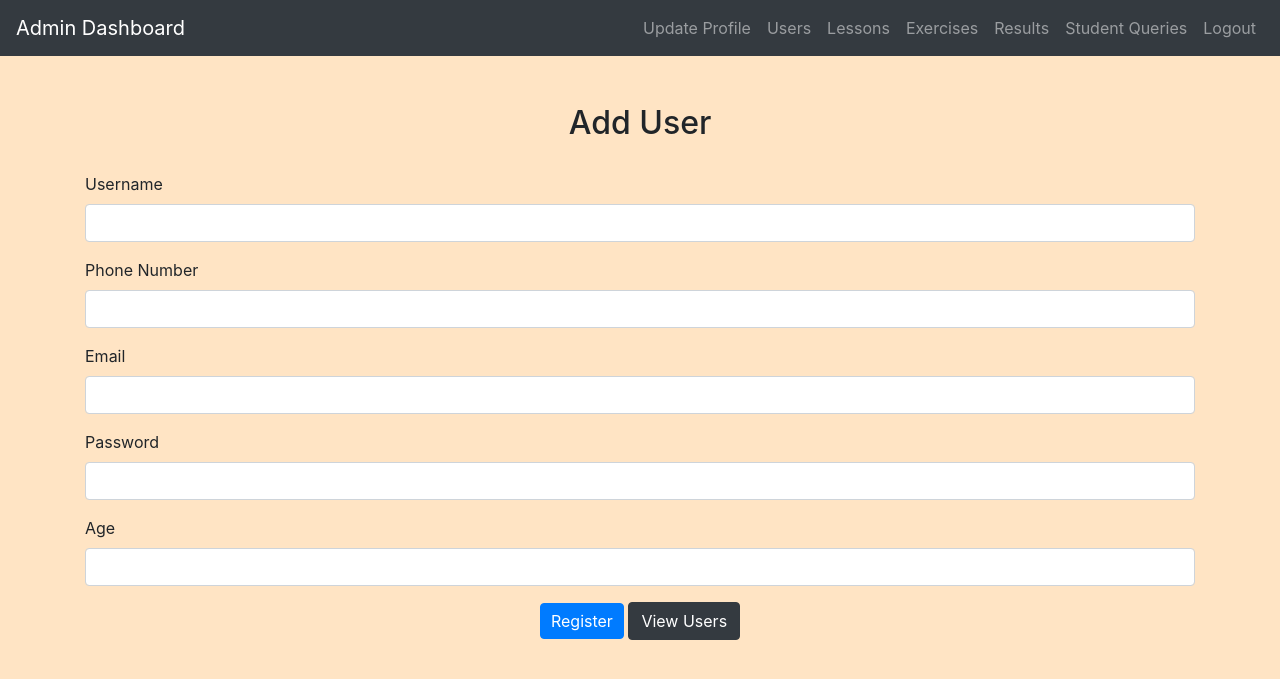
After one commit to nasirabbas827/learnonline, a PHP site: page /admin/add_user.php in a window 1280 px wide. The commit adds this page. Shown: the top 679 px of the page. Run offline with PHP 8.4, Linux system fonts and the light colour scheme; a user stored in the database is signed in; some libraries are stand-ins or nearby versions.

Commit message:
Final Code update after prototype and final try

```diff
--- /dev/null
+++ b/admin/add_user.php
@@ -0,0 +1,161 @@
+<?php
+session_start();
+include('config.php');
+
+// Check if the user is logged in as an admin
+if (!isset($_SESSION["usertype"]) || $_SESSION["usertype"] !== "admin") {
+    header("Location: admin_login.php");
+    exit;
+}
+
+// define variables and initialize with empty values
+$username = $password = $email = $phone = $age = "";
+$username_err = $password_err = $email_err = $phone_err = $age_err = "";
+
+// check if form is submitted
+if ($_SERVER["REQUEST_METHOD"] == "POST") {
+
+    // validate username
+    if (empty(trim($_POST["username"]))) {
+        $username_err = "Please enter a username.";
+    } else {
+        // check if username already exists in database
+        $sql = "SELECT id FROM users WHERE username = ?";
+        $stmt = mysqli_prepare($conn, $sql);
+        mysqli_stmt_bind_param($stmt, "s", $param_username);
+        $param_username = trim($_POST["username"]);
+        mysqli_stmt_execute($stmt);
+        mysqli_stmt_store_result($stmt);
+        if (mysqli_stmt_num_rows($stmt) == 1) {
+            $username_err = "This username is already taken.";
+        } else {
+            $username = trim($_POST["username"]);
+        }
+    }
+
+    // validate password
+    if (empty(trim($_POST["password"]))) {
+        $password_err = "Please enter a password.";
+    } else {
+        $password = trim($_POST["password"]);
+    }
+
+    // validate email
+    if (empty(trim($_POST["email"]))) {
+        $email_err = "Please enter an email address.";
+    } else {
+        $email = trim($_POST["email"]);
+        // check if email already exists in database
+        $sql = "SELECT id FROM users WHERE email = ?";
+        $stmt = mysqli_prepare($conn, $sql);
+        mysqli_stmt_bind_param($stmt, "s", $param_email);
+        $param_email = $email;
+        mysqli_stmt_execute($stmt);
+        mysqli_stmt_store_result($stmt);
+        if (mysqli_stmt_num_rows($stmt) == 1) {
+            $email_err = "This email address is already taken.";
+        }
+    }
+
+    // validate phone number
+    if (empty(trim($_POST["phone"]))) {
+        $phone_err = "Please enter a phone number.";
+    } else {
+        $phone = trim($_POST["phone"]);
+        // check if phone number already exists in database
+        $sql = "SELECT id FROM users WHERE phone = ?";
+        $stmt = mysqli_prepare($conn, $sql);
+        mysqli_stmt_bind_param($stmt, "s", $param_phone);
+        $param_phone = $phone;
+        mysqli_stmt_execute($stmt);
+        mysqli_stmt_store_result($stmt);
+        if (mysqli_stmt_num_rows($stmt) == 1) {
+            $phone_err = "This phone number is already taken.";
+        }
+    }
+
+    // validate age
+    if (empty(trim($_POST["age"]))) {
+        $age_err = "Please enter your age.";
+    } elseif (!is_numeric($_POST["age"])) {
+        $age_err = "Age must be a number.";
+    } else {
+        $age = trim($_POST["age"]);
+        if ($age < 18) {
+            $age_err = "You must be at least 18 years old to register.";
+        }
+    }
+
+    // if no errors, insert user into database
+    if (empty($username_err) && empty($password_err) && empty($email_err) && empty($phone_err) && empty($age_err)) {
+        $sql = "INSERT INTO users (username, password, email, phone, age) VALUES (?, ?, ?, ?, ?)";
+        $stmt = mysqli_prepare($conn, $sql);
+        mysqli_stmt_bind_param($stmt, "ssssi", $param_username, $param_password, $param_email, $param_phone, $param_age);
+        $param_username = $username;
+        $param_password = password_hash($password, PASSWORD_DEFAULT);
+        $param_email = $email;
+        $param_phone = $phone;
+        $param_age = $age;
+        mysqli_stmt_execute($stmt);
+        mysqli_stmt_close($stmt);
+        mysqli_close($conn);
+        echo '<div class="alert alert-success" role="alert">User registered successfully.</div>';
+    }
+}
+?>
+
+<!DOCTYPE html>
+<html>
+<head>
+    <title>User Registration</title>
+    <!-- Bootstrap CSS -->
+    <link rel="stylesheet" href="https://maxcdn.bootstrapcdn.com/bootstrap/4.5.2/css/bootstrap.min.css">
+<link rel="stylesheet" href="../css/style.css">
+</head>
+<body>
+<?php
+include('admin_navbar.php');
+?>
+    <div class="container mt-5">
+        <h2 class="text-center">Add User</h2>
+
+        <form action="<?php echo htmlspecialchars($_SERVER["PHP_SELF"]); ?>" method="post">
+            <div class="form-group">
+                <label>Username</label>
+                <input type="text" name="username" class="form-control <?php echo (!empty($username_err)) ? 'is-invalid' : ''; ?>" value="<?php echo $username; ?>">
+                <span class="invalid-feedback"><?php echo $username_err; ?></span>
+            </div>
+            <div class="form-group">
+                <label>Phone Number</label>
+                <input type="number" name="phone" class="form-control <?php echo (!empty($phone_err)) ? 'is-invalid' : ''; ?>" value="<?php echo $phone; ?>">
+                <span class="invalid-feedback"><?php echo $phone_err; ?></span>
+            </div>
+            <div class="form-group">
+                <label>Email</label>
+                <input type="email" name="email" class="form-control <?php echo (!empty($email_err)) ? 'is-invalid' : ''; ?>" value="<?php echo $email; ?>">
+                <span class="invalid-feedback"><?php echo $email_err; ?></span>
+            </div>
+            <div class="form-group">
+                <label>Password</label>
+                <input type="password" name="password" class="form-control <?php echo (!empty($password_err)) ? 'is-invalid' : ''; ?>" value="<?php echo $password; ?>">
+                <span class="invalid-feedback"><?php echo $password_err; ?></span>
+            </div>
+            <div class="form-group">
+                <label>Age</label>
+                <input type="number" name="age" class="form-control <?php echo (!empty($age_err)) ? 'is-invalid' : ''; ?>" value="<?php echo $age; ?>">
+                <span class="invalid-feedback"><?php echo $age_err; ?></span>
+            </div>
+            <div class="form-group text-center">
+                <input type="submit" class="btn btn-primary" value="Register">
+                <a class="btn btn-dark" href="view_users.php">View Users</a>
+            </div>
+        </form>
+
+    </div>
+
+    <!-- Bootstrap JS -->
+    <script src="https://cdnjs.cloudflare.com/ajax/libs/jquery/3.5.1/jquery.min.js"></script>
+    <script src="https://cdn.jsdelivr.net/npm/@popperjs/core@2.10.2/dist/umd/popper.min.js"></script>
+    <script src="https://maxcdn.bootstrapcdn.com/bootstrap/4.5.2/js/bootstrap.min.js"></script>
+</body>
+</html>
--- a/admin/admin_navbar.php
+++ b/admin/admin_navbar.php
@@ -7,6 +7,9 @@
     <ul class="navbar-nav ml-auto">
       <li class="nav-item ">
         <a class="nav-link" href="update_admin.php">Update Profile</a>
+      </li>
+      <li class="nav-item ">
+        <a class="nav-link" href="add_user.php">Users</a>
       </li>
       <li class="nav-item ">
         <a class="nav-link" href="add_lesson.php">Lessons</a>
```
Also changed, not shown: admin/edit_user.php (added, +112 -0 lines), admin/view_users.php (added, +74 -0 lines), 1 other file.
